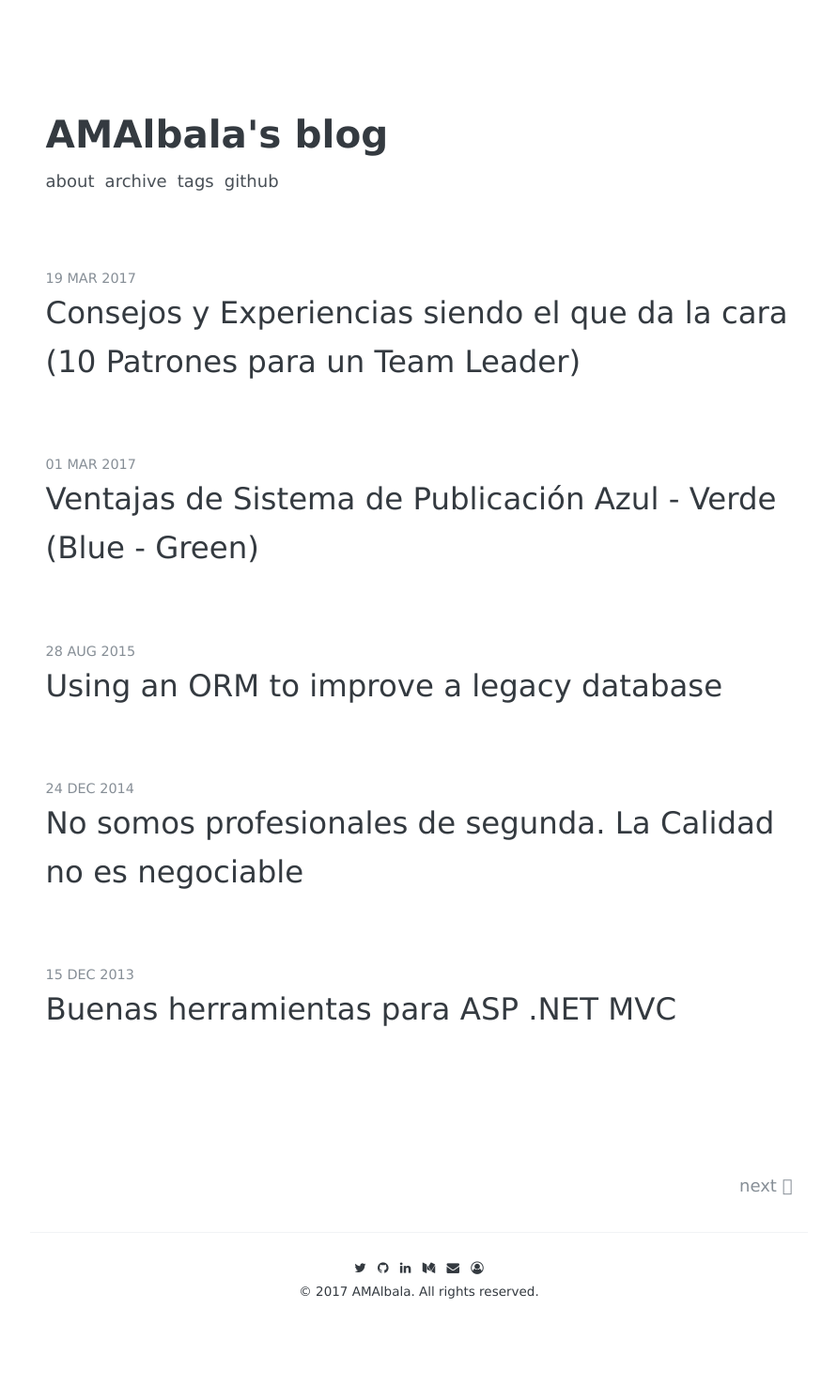
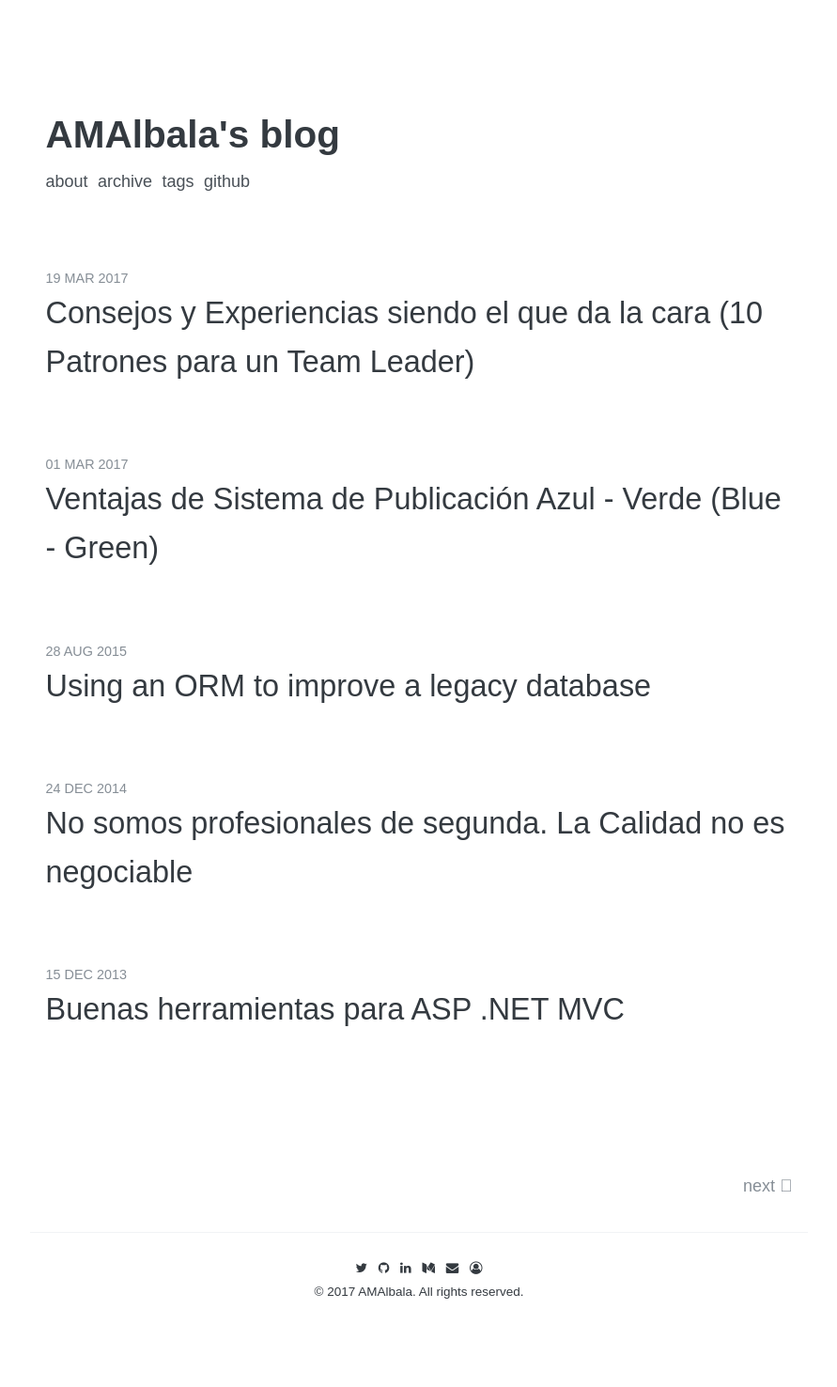
Before and after one commit to amalbala/amalbala.github.io, a Jekyll site: the page built from index.html, in a window 1280 px wide. Shown: the whole page at 94% size, without its empty margins (194-1085 px from the left). Built offline with Jekyll 4.4.1, drawn with Linux system fonts in a browser that asks for light colours; some web fonts are replaced; the list of posts is cut into pages by our own code.

Commit message:
Remove noise and change fonts

```diff
--- a/_sass/_variables.scss
+++ b/_sass/_variables.scss
@@ -3,7 +3,7 @@
 /*--------------
   Font
   -------------- */
-$base-font: Verdana, Arial, Dotum, sans-serif;
+$base-font: sans-serif;
 $code-font: Menlo, 'Spoqa Han Sans', Monaco, monospace;
 $code-gist-font: Menlo, Monaco, "Courier New", monospace;
 
```
Also changed, not shown: images/image.png (deleted).
